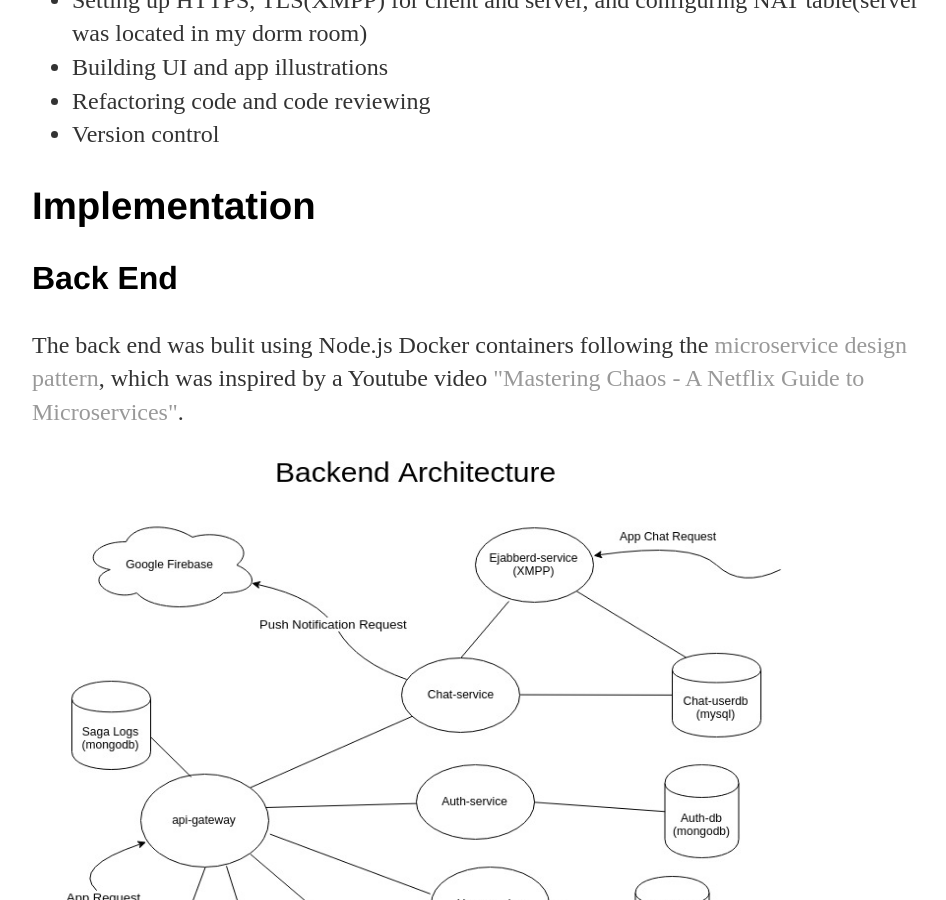
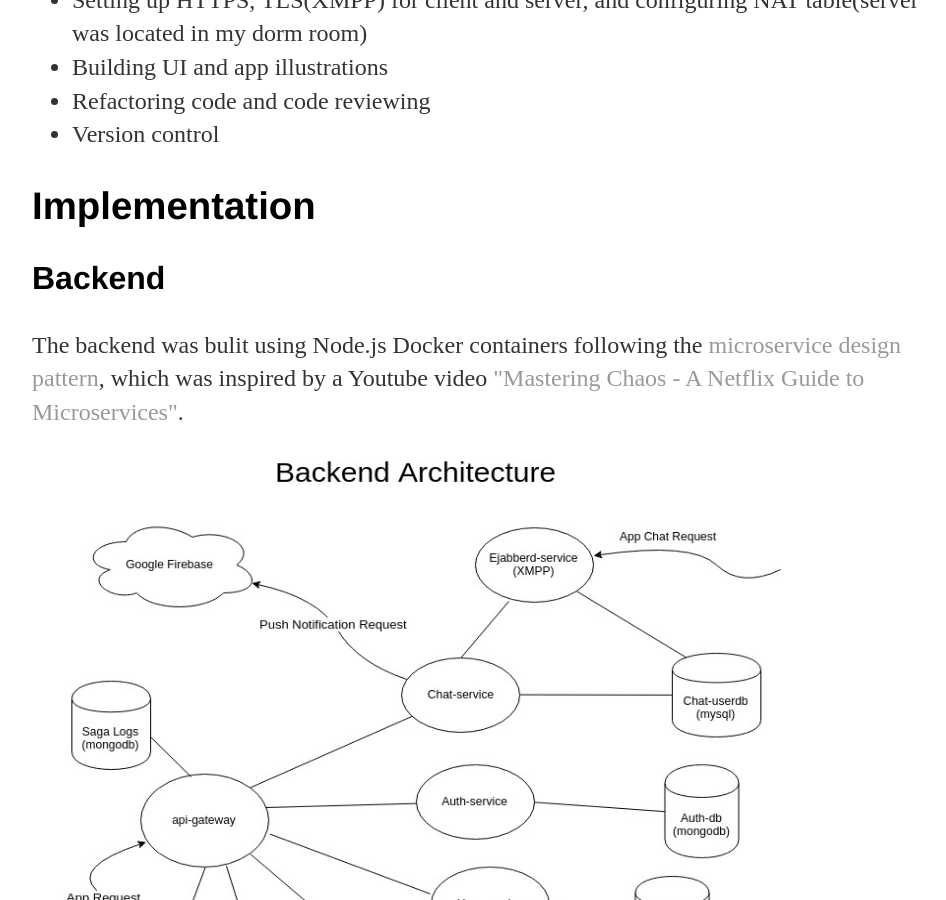
Before and after one commit to jcho7022/jcho7022.github.io, a Jekyll site: the page built from projects/float/index.html, in a window 1280 px wide and 900 px high, scrolled down 2868 px. Shown: the whole window, without its empty margins (160-1106 px from the left). Built offline with Jekyll 4.4.1, drawn with Linux system fonts in a browser that asks for light colours; some of the changed text lies outside the part shown.

Commit message:
Update index.html

```diff
--- a/projects/float/index.html
+++ b/projects/float/index.html
@@ -60,8 +60,8 @@ title: "Float: Map Oriented Marketplace Application"
 	</ul>
 
 <h2>Implementation</h2>
-<h3>Back End</h3>
-<p>The back end was bulit using Node.js Docker containers
+<h3>Backend</h3>
+<p>The backend was bulit using Node.js Docker containers
 	following the <a href="https://microservices.io/patterns/microservices.html">microservice design pattern</a>,
 	which was inspired by a Youtube video
 	<a href="https://www.youtube.com/watch?v=CZ3wIuvmHeM">"Mastering Chaos - A Netflix Guide to Microservices"</a>.</p>
```
Also changed, not shown: other parts of projects/float/index.html (+1 -1 lines).
